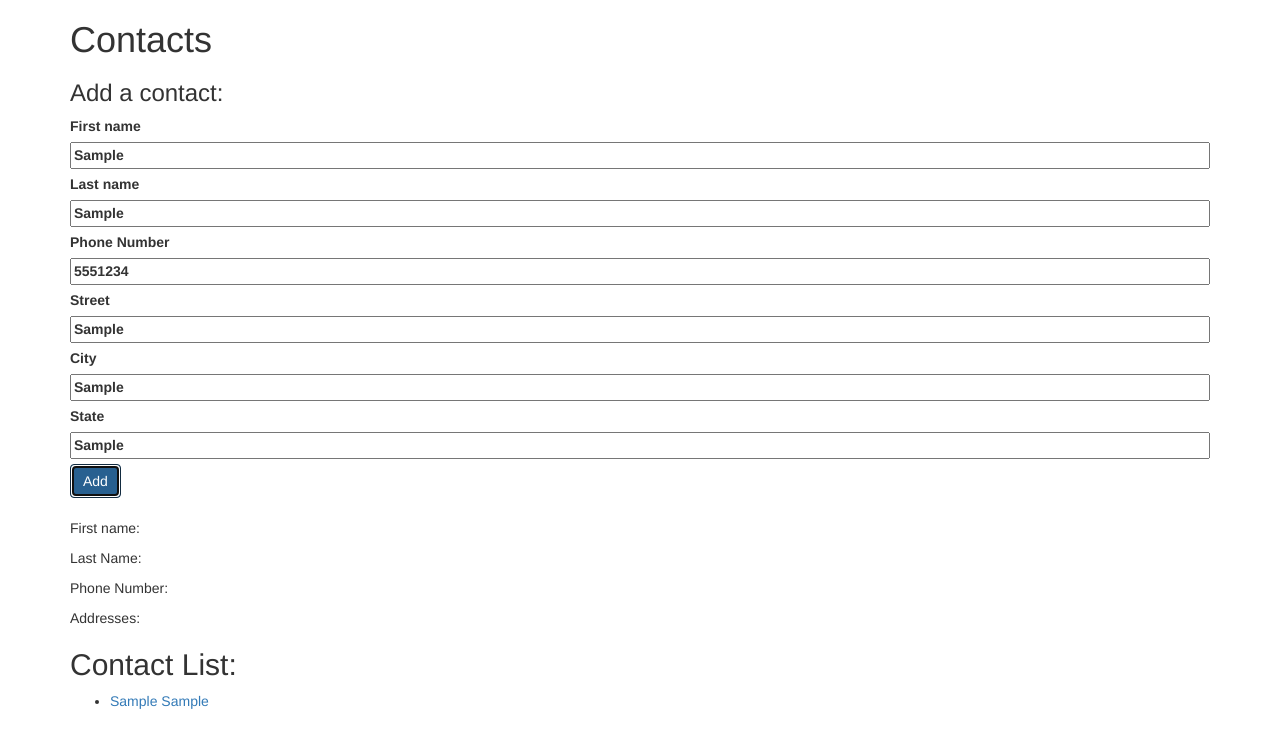
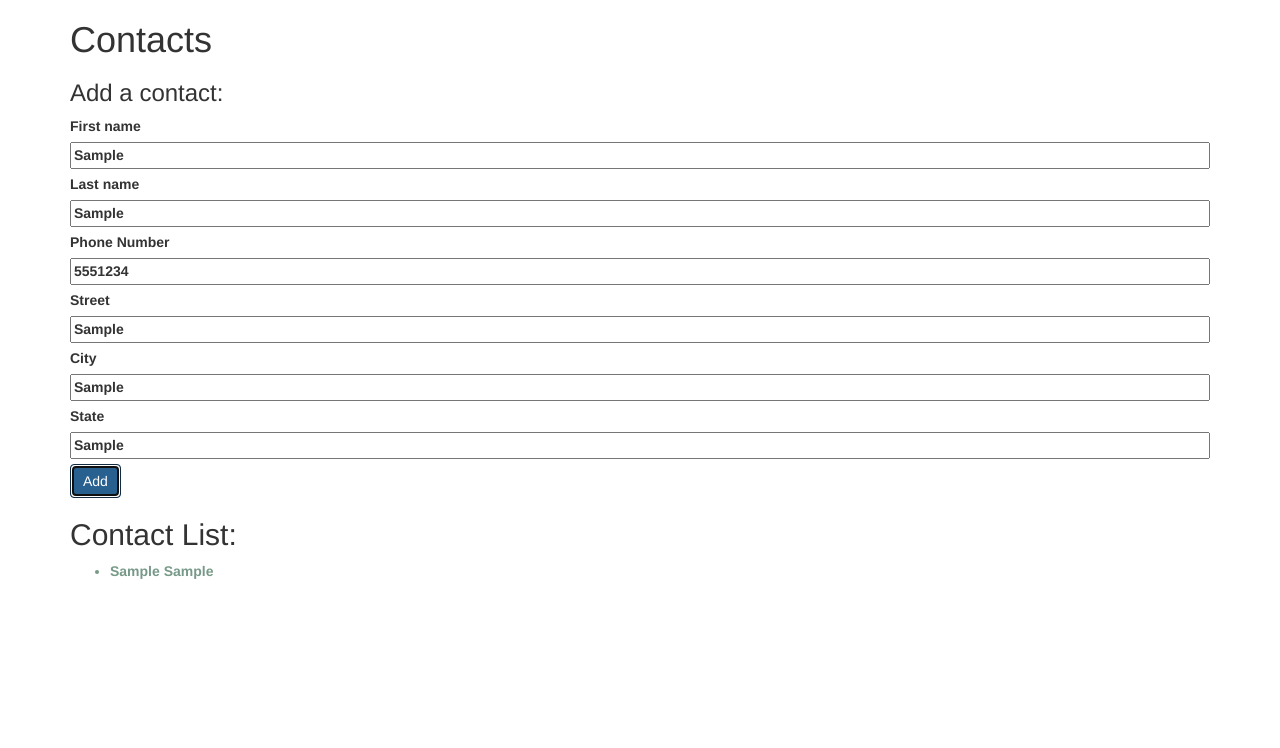
Before and after one commit to Zakjholt/contacts-app, a plain HTML site: page index.html in a window 1280 px wide. Both pictures are taken after typing "Sample", "Sample", "5551234", "Sample", "Sample", "Sample" into the empty fields and a click on the button "Add". Drawn offline with nearby package versions, Linux system fonts and the light colour scheme.

Commit message:
can't figure out how to get contact info to display

```diff
--- a/app.js
+++ b/app.js
@@ -7,18 +7,24 @@ var Person = {
     state: null
 };
 
-var contactList= [];
+var contactList = [];
+
+var current;
 
 $(document).ready(function() {
 
-  $("button").click(function() {
-    event.preventDefault();
+    $("button").click(function(e) {
+        e.preventDefault();
         var newItem = Object.create(Person);
         for (var prop in newItem) {
             newItem[prop] = $("#" + prop).val();
         }
         contactList.push(newItem);
-    $("#contactList").append("<li><a>" + newItem.firstName + " " + newItem.lastName + "</a></li>");
+        $("#contactList").append("<li id='" + newItem.firstName + "'>" + newItem.firstName + " " + newItem.lastName + "</li>");
     });
 
+    $("#contactList a").click(function() {
+      $("form").css("width", "66.6666%");
+      $("aside").show();
     });
+});
--- a/index.html
+++ b/index.html
@@ -14,13 +14,13 @@
         <h1>Contacts</h1>
         <h3>Add a contact:</h3>
         <form>
-            <label for="firstName">First name<input type="text" id="firstName"></label>
-            <label for="lastName">Last name<input type="text" id="lastName"></label>
+            <label for="firstName">First name<input type="text" id="firstName" required></label>
+            <label for="lastName">Last name<input type="text" id="lastName" required></label>
             <label for="phoneNumber">Phone Number <input type="tel" id="phoneNumber"></label>
             <label for="street">Street<input type="text" id="street"></label>
             <label for="city">City<input type="text" id="city"></label>
             <label for="state">State<input type="text" id="state"></label>
-            <button class="btn btn-primary">Add</button>
+            <button type="submit" class="btn btn-primary">Add</button>
         </form>
         <aside id="contactInfo">
             <h2><span id="infoTitle"></span></h2>
--- a/main.css
+++ b/main.css
@@ -1,11 +1,22 @@
 label, input {
-  display: block;
-  width: 100%;
-  line-height: 1.5em;
-  margin-top: 5px;
+    display: block;
+    width: 100%;
+    line-height: 1.5em;
+    margin-top: 5px;
 }
+
+form {
+  box-sizing: border-box;
+}
+
 #contactInfo {
-  box-sizing: border-box;
-  width: 33.33%
-  display:none;
+    box-sizing: border-box;
+    width: 33.33%;
+    display: none;
 }
+
+#contactList li {
+  cursor: pointer;
+  color: #798;
+  font-weight: 800;
+}
```
Lines whose indentation alone changed are shown as unchanged.
